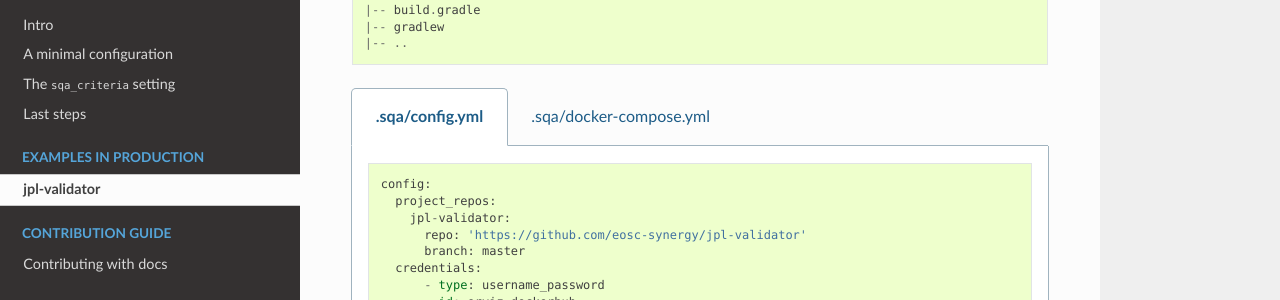
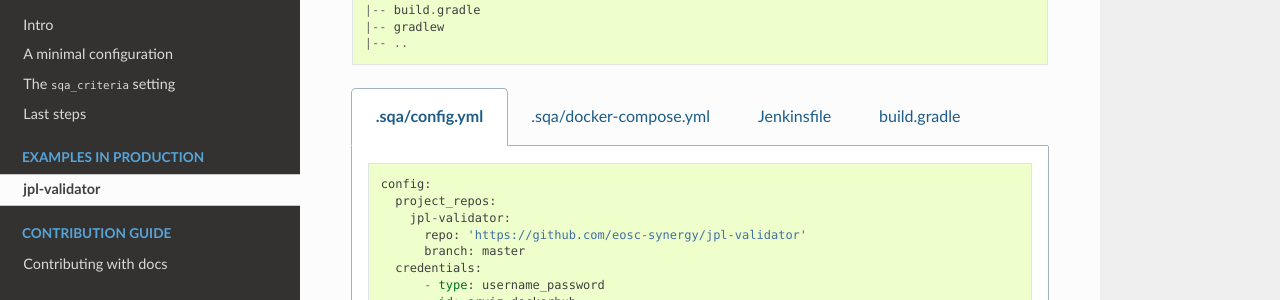
Before and after one commit to indigo-dc/jenkins-pipeline-library, a Sphinx documentation site: the page built from docs/user/examples/jpl_validator.rst, in a window 1280 px wide and 1189 px high. Shown: the part 359-659 px from the top of the window. Built offline with Sphinx 7.4.7 and the Read the Docs theme 2.0.0, drawn with Linux system fonts in a browser that asks for light colours; some of the changed lines change nothing that is shown.

Commit message:
Missing files for jpl-validator

```diff
--- a/docs/user/examples/jpl_validator.rst
+++ b/docs/user/examples/jpl_validator.rst
@@ -43,11 +43,12 @@ Project layout
                        - /jpl-validator/gradlew -p /jpl-validator jib
 
         **Notes**:
-         * The credential *orviz-dockerhub* must be present, as *username_password*
-           type, in the Jenkins instance where the pipeline will run.
-         * Since gradlew builder is used in `commands`, the project directory must be
-           set to the path where this script is available. Otherwise, the *jib* task
-           will not be found.
+         * The credential *orviz-dockerhub* must be present, as
+           *username_password* type, in the Jenkins instance where the pipeline
+           will run.
+         * Since gradlew builder is used in `commands`, the project directory
+           must be set to the path where this script is available. Otherwise,
+           the *jib* task will not be found.
 
     .. tab:: .sqa/docker-compose.yml
 
@@ -64,3 +65,59 @@ Project layout
                     source: ./jpl-validator
                     target: /jpl-validator
                 command: sleep infinity
+
+        **Notes**:
+          * The *gradle* official image from Docker Hub is one-shot so in order
+            to stay available in background, we need to add a *sleep infinity*
+            command.
+
+    .. tab:: Jenkinsfile
+
+        .. code-block::
+
+           @Library(['github.com/indigo-dc/jenkins-pipeline-library@2.1.0']) _
+
+           def projectConfig
+
+           pipeline {
+               agent any
+
+               stages {
+                   stage('SQA baseline dynamic stages') {
+                       steps {
+                           script {
+                               projectConfig = pipelineConfig('./.sqa/config.yml', null, null, 'eoscsynergy/jpl-validator:jib-with-jpl')
+                               buildStages(projectConfig)
+                           }
+                       }
+                       post {
+                           cleanup {
+                               cleanWs()
+                           }
+                       }
+                   }
+               }
+           }
+        **Notes**:
+          * Credential support has been available since 2.1.0
+
+    .. tab:: build.gradle
+
+        .. code-block::
+
+           (..)
+           mainClassName = 'eu.indigo.jplvalidator.Cli'
+           version = 'jib-with-jpl'
+           project.ext.organization = 'eoscsynergy'
+
+           // Google's jib task
+           jib.container.mainClass = mainClassName
+           jib.to.image = "${project.ext.organization}/${project.name}:${version}"
+           jib.to.auth.username = "${System.env.JPL_USERNAME}"
+           jib.to.auth.password = "${System.env.JPL_PASSWORD}"
+           (..)
+
+        **Notes**:
+          * An excerpt of ``build.gradle`` file where the username
+            (*JPL_USERNAME*) and password (*JPL_PASSWORD*) from the defined
+            credentials in ``config.yml`` (*orviz-dockerhub*) are used.
```
